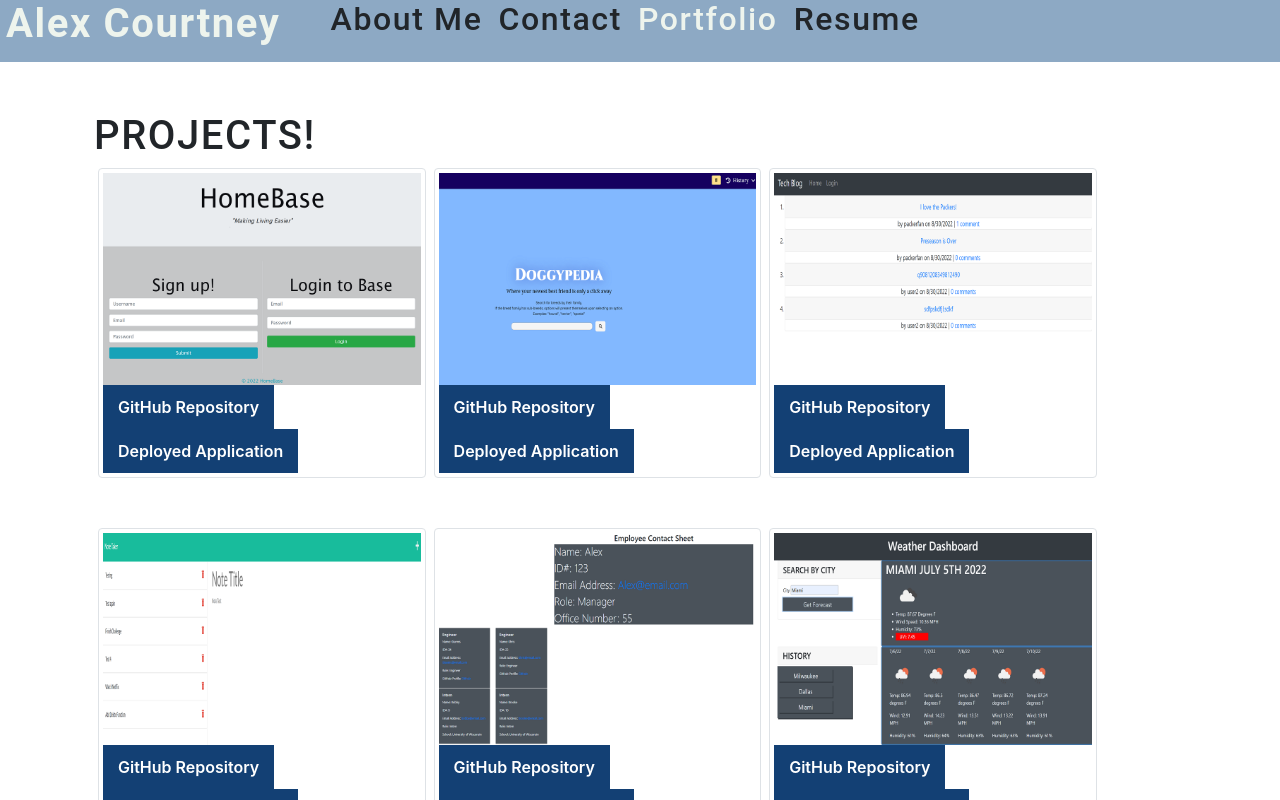
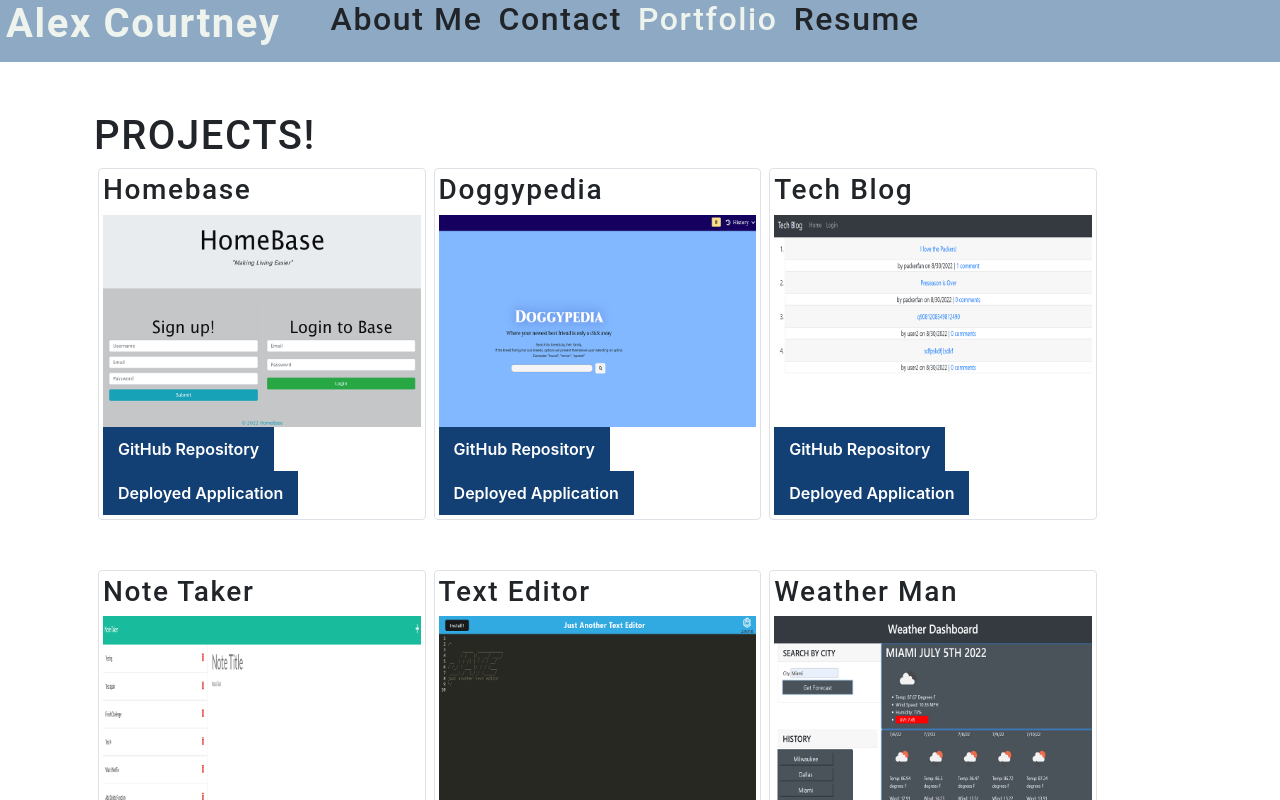
Before and after one commit to AlexCourtney18/react-portfolio, a React (Create React App) app: page / in a window 1280 px wide. Both pictures are taken after a click on the item "Portfolio". Shown: the top 800 px of the page. Built offline with nearby package versions, Linux system fonts and the light colour scheme.

Commit message:
add functionality to project buttons to open repo and deployed app on click

```diff
--- a/src/components/Project/index.js
+++ b/src/components/Project/index.js
@@ -5,28 +5,48 @@ function Project({ title }) {
 
     const [projects] = useState([
         {
-            name: 'Homebase'
+            name: 'Homebase',
+            repo: 'https://github.com/AlexCourtney18/homebase',
+            deployed: 'https://enigmatic-bastion-69025.herokuapp.com/'
         },
         {
-            name: 'Doggypedia'
+            name: 'Doggypedia',
+            repo: 'https://github.com/AlexCourtney18/cocktail-doggo',
+            deployed: 'https://alexcourtney18.github.io/cocktail-doggo/'
         },
         {
-            name: 'Tech Blog'
+            name: 'Tech Blog',
+            repo: 'https://github.com/AlexCourtney18/tech-blog',
+            deployed: 'https://protected-sea-60494.herokuapp.com/'
         },
         {
-            name: 'Note Taker'
+            name: 'Note Taker',
+            repo: 'https://github.com/AlexCourtney18/note-taker',
+            deployed: 'https://intense-fortress-40157.herokuapp.com/'
         },
         {
-            name: 'Team Profile Generator'
+            name: 'Text Editor',
+            repo: 'https://github.com/AlexCourtney18/text-editor',
+            deployed: 'https://nameless-journey-88318.herokuapp.com/'
         },
         {
-            name: 'Weather Man'
+            name: 'Weather Man',
+            repo: 'https://github.com/AlexCourtney18/weather-man',
+            deployed: 'https://alexcourtney18.github.io/weather-man/'
         },
     ]);
 
+    const openRepo = url => {
+        window.open(url, '_blank', 'noopener,noreferrer');
+    };
+
+    const openDeployed = url => {
+        window.open(url, '_blank', 'noopener,noreferrer');
+    };
+
     //const currentProjects = projects.filter((project) => project.name === title);
     const [currentProject, setCurrentProject] = useState();
-    // console.log(projects);
+     console.log(projects);
 
     return (
         <div>
@@ -36,12 +56,13 @@ function Project({ title }) {
             <div className='flex-row'>
                 {projects.map((image, i) => (
                     <div className='img-thumbnail mx-1' key={i}>
+                    <h3>{image.name}</h3>
                     <img
                         src={require(`../../assets/projects/${i}.png`)}
                         alt={image.name}
                     />
-                    <button>GitHub Repository</button>
-                    <button className='flex-end'>Deployed Application</button>
+                    <button onClick={() => openRepo(`${image.repo}`)}>GitHub Repository</button>
+                    <button onClick={() => openDeployed(`${image.deployed}`)}>Deployed Application</button>
                     </div>
                 ))}
             </div>
```
Also changed, not shown: src/assets/projects/4.png.
